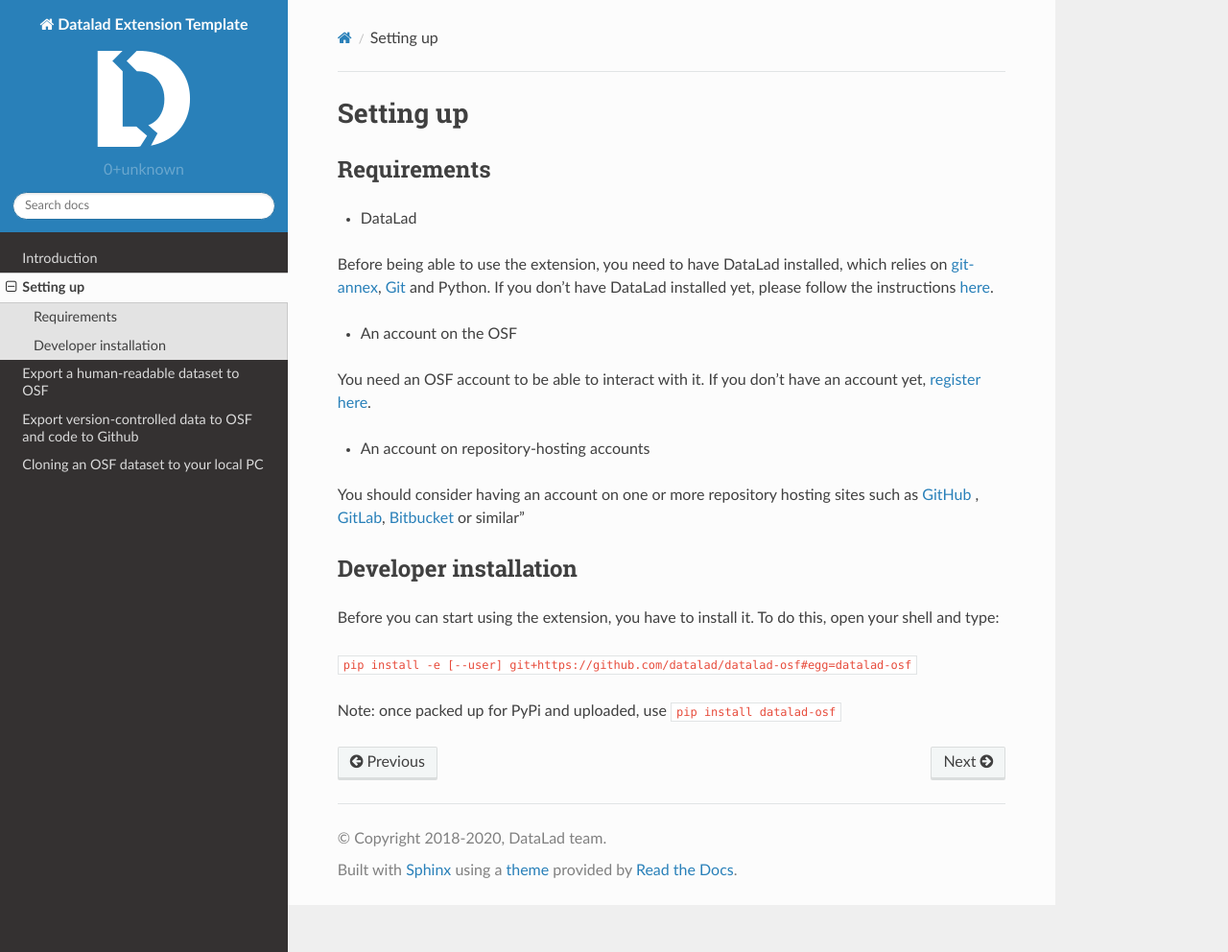
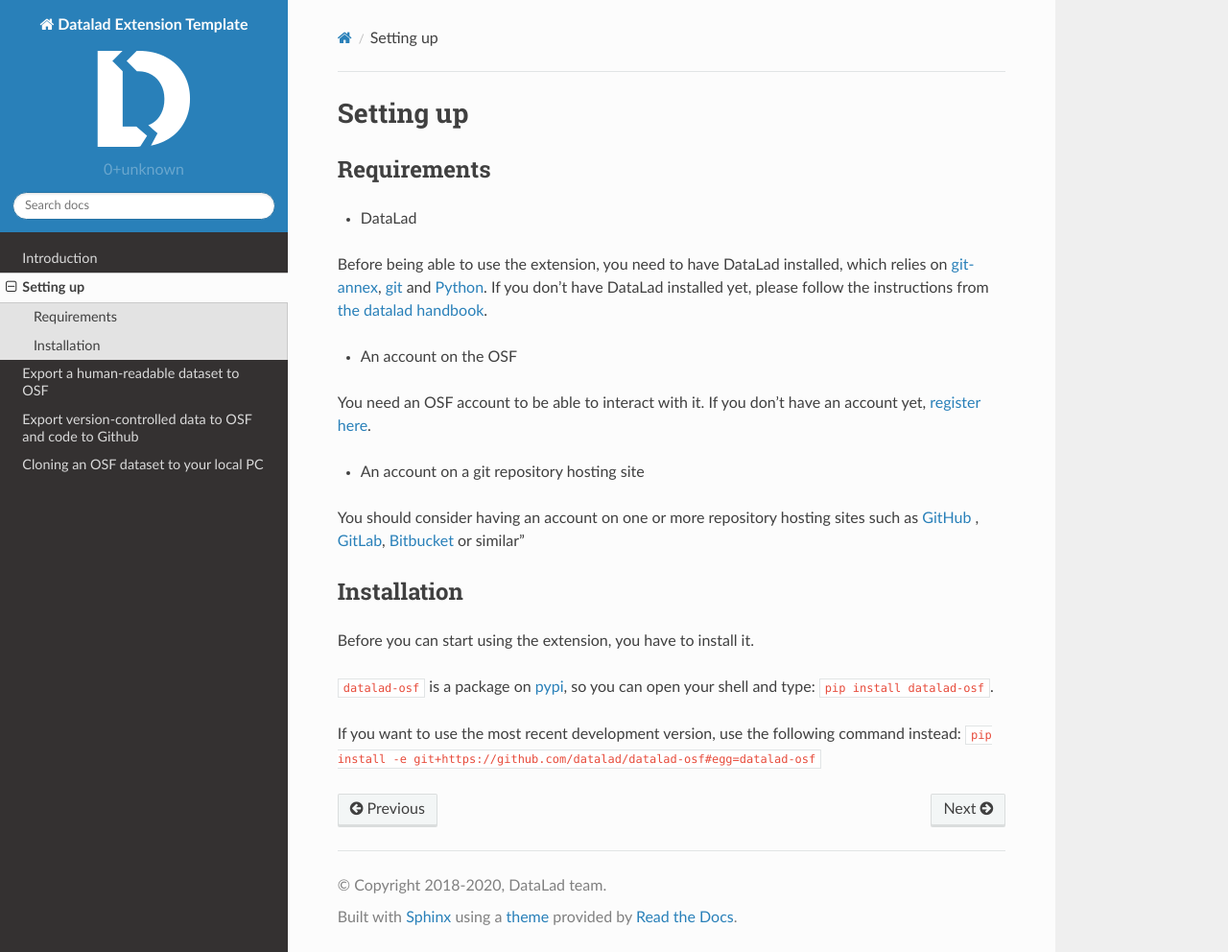
Before and after one commit to datalad/datalad-osf, a Sphinx documentation site: the page built from docs/source/settingup.rst, in a window 1280 px wide and 992 px high. Shown: the whole window at 96% size. Built offline with Sphinx 7.4.7 and the Read the Docs theme 2.0.0, drawn with Linux system fonts in a browser that asks for light colours; pages that are not in the unit, such as notebooks, are missing from menus.

Commit message:
update setup docs

```diff
--- a/docs/source/settingup.rst
+++ b/docs/source/settingup.rst
@@ -6,23 +6,22 @@
 
 - DataLad
 
-Before being able to use the extension, you need to have DataLad installed, which relies on `git-annex <git-annex.branchable.com/>`_, `Git <git-scm.com/>`_ and Python. If you don't have DataLad installed yet, please follow the instructions `here <http://handbook.datalad.org/en/latest/intro/installation.html>`_.
-
+Before being able to use the extension, you need to have DataLad installed, which relies on `git-annex <git-annex.branchable.com/>`_, `git <git-scm.com/>`_ and `Python <https://www.python.org/>`_.
+If you don't have DataLad installed yet, please follow the instructions from `the datalad handbook <http://handbook.datalad.org/en/latest/intro/installation.html>`_.
 
 - An account on the OSF
 
 You need an OSF account to be able to interact with it. If you don't have an account yet, `register here <https://osf.io/register>`_.
 
-- An account on repository-hosting accounts
+- An account on a git repository hosting site
 
-You should consider having an account on one or more repository hosting sites such as `GitHub <https://github.com/join?ref_cta=Sign+up&ref_loc=header+logged+out&ref_page=%2F&source=header-home>`_ , `GitLab <https://gitlab.com/users/sign_up>`_, `Bitbucket <https://bitbucket.org/account/signup/>`_ or similar"
+You should consider having an account on one or more repository hosting sites such as `GitHub <https://github.com/join>`_ , `GitLab <https://gitlab.com/users/sign_up>`_, `Bitbucket <https://bitbucket.org/account/signup/>`_ or similar"
 
+Installation
+------------
 
-Developer installation
------------------------
+Before you can start using the extension, you have to install it.
 
-Before you can start using the extension, you have to install it. To do this, open your shell and type:
+``datalad-osf`` is a package on `pypi <https://pypi.org/project/datalad-osf/>`_, so you can open your shell and type: ``pip install datalad-osf``.
 
-``pip install -e [--user] git+https://github.com/datalad/datalad-osf#egg=datalad-osf``
-
-Note: once packed up for PyPi and uploaded, use ``pip install datalad-osf``
+If you want to use the most recent development version, use the following command instead: ``pip install -e git+https://github.com/datalad/datalad-osf#egg=datalad-osf``
```
